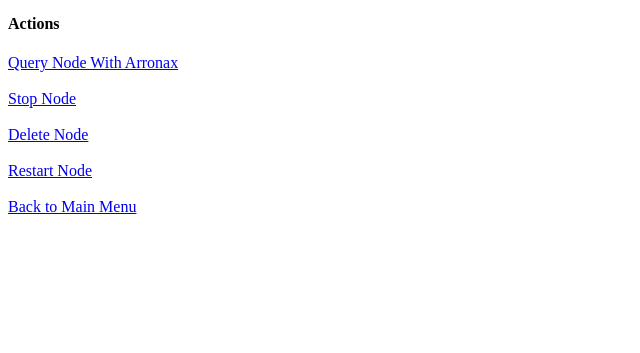
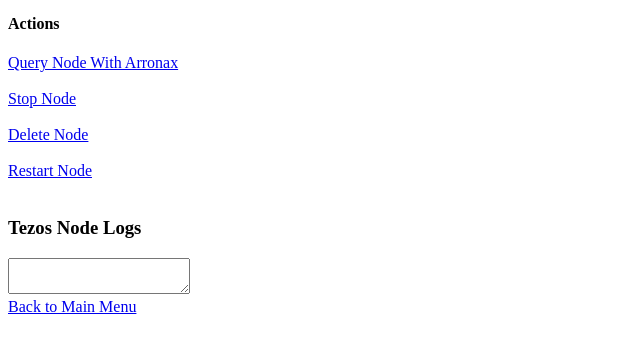
Before and after one commit to Cryptonomic/Nautilus, a Flask app: template py-core/app/templates/node.html in a window 1280 px wide. Shown: the part 240-593 px from the top of the page, without its empty margins (0-640 px from the left). Run offline with Flask 2, Linux system fonts and the light colour scheme; the template is opened without the code that fills it: most values are stand-ins (such as "Sample title", 1, 10 or a date in 2020); data that the repository does not hold is empty; parts of the project's set-up code (start-up, migrations or seed data) failed here and were passed over; some libraries are stand-ins or nearby versions.

Commit message:
Add code to log containers directly onto the webpage

```diff
--- a/py-core/app/__init__.py
+++ b/py-core/app/__init__.py
@@ -1,7 +1,8 @@
-from flask import Flask, render_template, request, redirect, flash
+from flask import Flask, render_template, request, redirect, flash, jsonify
 import rq
 import os
 import logging
+import json
 
 from worker import conn
 from util.app_functions import *
@@ -181,6 +182,17 @@
     return render_template("rpc.html", node=data)
 
 
+@app.route("/get_logs")
+def get_logs():
+    name = str(request.args.get("name"))
+    data = node_functions.get_container_logs(name)
+    return jsonify(arronax=data["arronax"],
+                   conseil=data['conseil'],
+                   lorre=data['lorre'],
+                   postgres=data['postgres'],
+                   tezos=data['tezos'])
+
+
 if __name__ == "__main__":
     # Setup sqlite database with schema
     logging.debug("Setting up database.")
--- a/py-core/app/templates/node.html
+++ b/py-core/app/templates/node.html
@@ -3,6 +3,7 @@
 <head>
     <meta charset="UTF-8">
     <title>Node</title>
+    <script src="https://code.jquery.com/jquery-3.5.1.js" integrity="sha256-QWo7LDvxbWT2tbbQ97B53yJnYU3WhH/C8ycbRAkjPDc=" crossorigin="anonymous"></script>
 </head>
 <body>
 
@@ -33,6 +34,34 @@
         <a href="/delete_node?name={{node['name']}}">Delete Node</a> <br> <br>
     {% endif %}
 
+    <h3>Tezos Node Logs</h3>
+    <textarea id="tezos-node-logs"></textarea>
+    {% if node['history_mode'] == 'archive' %}
+        <h3>Conseil API Logs</h3>
+        <textarea id="conseil-api-logs"></textarea>
+        <h3>Conseil Lorre Logs</h3>
+        <textarea id="conseil-lorre-logs"></textarea>
+        <h3>Conseil Postgres Logs</h3>
+        <textarea id="conseil-postgres-logs"></textarea>
+        <h3>Arronax Logs</h3>
+        <textarea id="arronax-logs"></textarea>
+    {% endif %}
+
+    <br>
     <a href="/">Back to Main Menu</a>
+
+    <script>
+        setInterval(function() {
+            $.getJSON('http://localhost:5000/get_logs', {
+                name: "{{node['name']}}",
+            }, function(data) {
+                document.getElementById("tezos-node-logs").innerText = data.tezos
+                document.getElementById("conseil-api-logs").innerText = data.conseil
+                document.getElementById("conseil-lorre-logs").innerText = data.lorre
+                document.getElementById("conseil-postgres-logs").innerText = data.postgres
+                document.getElementById("arronax-logs").innerText = data.arronax
+            });
+        }, 100)
+    </script>
 </body>
 </html>
--- a/py-core/app/util/tezos_node_functions.py
+++ b/py-core/app/util/tezos_node_functions.py
@@ -174,3 +174,24 @@
     output = logfile.read()
     logfile.close()
     return output
+
+
+def read_file(path):
+    file = open(path, "r")
+    output = file.read()
+    file.close()
+    return output
+
+
+def get_container_logs(name):
+    os.system(SCRIPT_FILE_PATH +
+              "save_node_logs.sh " +
+              name
+              )
+    output = dict()
+    output["conseil"] = read_file(DOCKER_COMPOSE_FILE_PATH + name + "/conseil-log.tzlog")
+    output["lorre"] = read_file(DOCKER_COMPOSE_FILE_PATH + name + "/lorre-log.tzlog")
+    output["tezos"] = read_file(DOCKER_COMPOSE_FILE_PATH + name + "/node-log.tzlog")
+    output["arronax"] = read_file(DOCKER_COMPOSE_FILE_PATH + name + "/arronax-log.tzlog")
+    output["postgres"] = read_file(DOCKER_COMPOSE_FILE_PATH + name + "/postgres-log.tzlog")
+    return output
```
Also changed, not shown: py-core/app/util/app_functions.py (line endings or trailing spaces), 1 other file.
